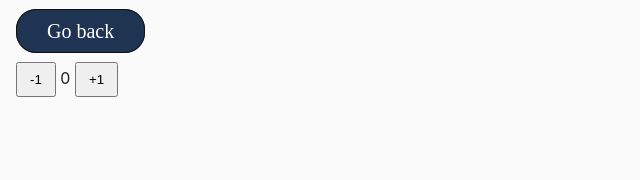
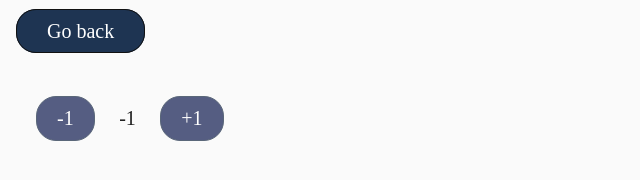
Before and after one commit to OlichkaKhamuliak/goit-js-hw-06, a plain HTML site: page task-04.html in a window 1280 px wide. Both pictures are taken after a click on the button "-1". Shown: the whole page, without its empty margins (0-640 px from the left). Drawn offline with Linux system fonts and the light colour scheme.

Commit message:
done task-04

```diff
--- a/css/common.css
+++ b/css/common.css
@@ -4,6 +4,7 @@
 
 :root {
   --transition: 350ms cubic-bezier(0.4, 0, 0.2, 1);
+  --family: Edu TAS Beginner;
 }
 
 body {
@@ -35,7 +36,7 @@ button {
   padding: 10px 30px;
   color: #fff;
   background-color: #1e3452;
-  font-family: Edu TAS Beginner;
+  font-family: var(--family);
   transition: background-color var(--transition), color var(--transition), border-color var(--transition);
 }
 .link:active {
@@ -56,7 +57,7 @@ button {
   list-style: none;
   padding: 0;
   margin: 0;
-  font-family: Edu TAS Beginner;
+  font-family: var(--family);
 }
 .main_list {
   padding: 20px;
@@ -113,3 +114,36 @@ img {
     gap: 50px;
   }
 }
+
+.btn {
+  font-size: 20px;
+  border: 1px solid #5a6779;
+  border-radius: 20px;
+  padding: 10px 20px;
+  color: #fff;
+  background-color: #555d82;
+  font-family: var(--family);
+  margin-left: 20px;
+  margin-right: 20px;
+  transition: background-color var(--transition), color var(--transition), border-color var(--transition);
+}
+.btn:active {
+  background-color: #483D8B;
+  border-color: #E6E6FA;
+}
+@media (hover:hover) {
+  .btn:hover,
+  .btn:focus {
+    background-color: #483D8B;
+    border-color: #E6E6FA;
+  }
+}
+
+span {
+  font-family: var(--family);
+  font-size: 20px;
+}
+
+.container {
+  margin-top: 50px;
+}
--- a/js/task-01.js
+++ b/js/task-01.js
@@ -36,6 +36,6 @@ categoryItems.forEach((categoryItem) => {
 
     console.log(categoryInfo);
 
-    // console.log(`Category: ${categoryName}`);
-    // console.log(`Elements: ${categoryElements.length}`);
+//    console.log(`Category: ${categoryName}
+// Elements: ${categoryElements.length}`);
 });
--- a/js/task-04.js
+++ b/js/task-04.js
@@ -1,2 +1,36 @@
 const navigation = document.querySelector('a');
 navigation.classList.add("link");
+
+
+// Знаходимо необхідні елементи DOM
+
+const buttonDec = document.querySelector('button[data-action="decrement"]')
+// console.dir(buttonDec)
+buttonDec.classList.add('btn')
+
+
+const buttonInc = document.querySelector('button[data-action="increment"]')
+// console.dir(buttonInc)
+buttonInc.classList.add('btn')
+
+const number = document.querySelector('#value')
+// console.dir(number)
+buttonInc.classList.add('btn')
+
+const container = document.querySelector('#counter')
+container.classList.add('container')
+
+
+let counterValue = 0;
+
+// Функція для зменшення значення лічильника
+buttonDec.addEventListener('click', function () {
+    counterValue -= 1;
+    number.textContent = counterValue;
+});
+
+// Функція для збільшення значення лічильника
+buttonInc.addEventListener('click', function () {
+    counterValue += 1;
+    number.textContent = counterValue;
+});
```
